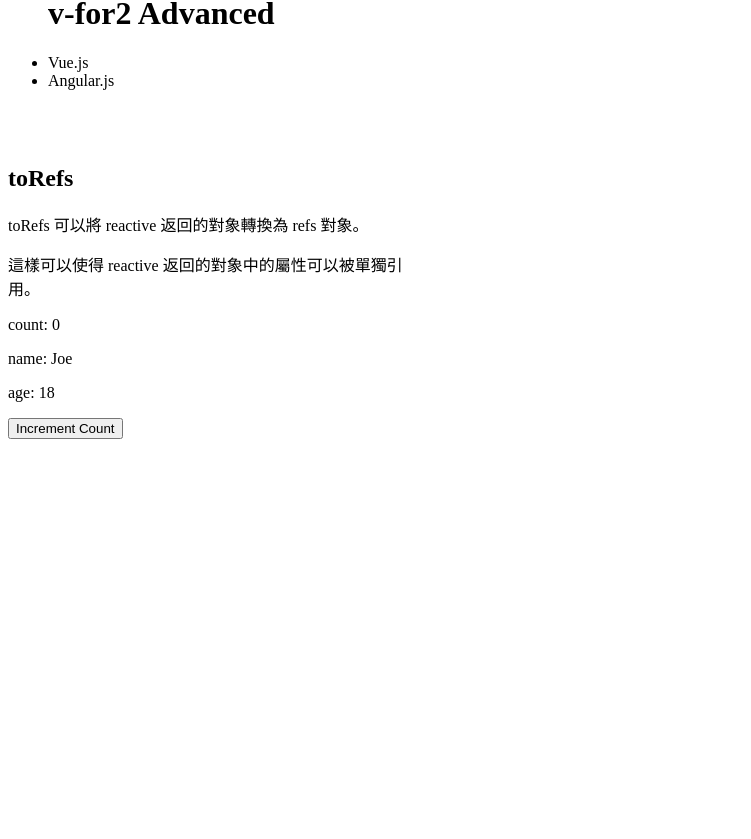
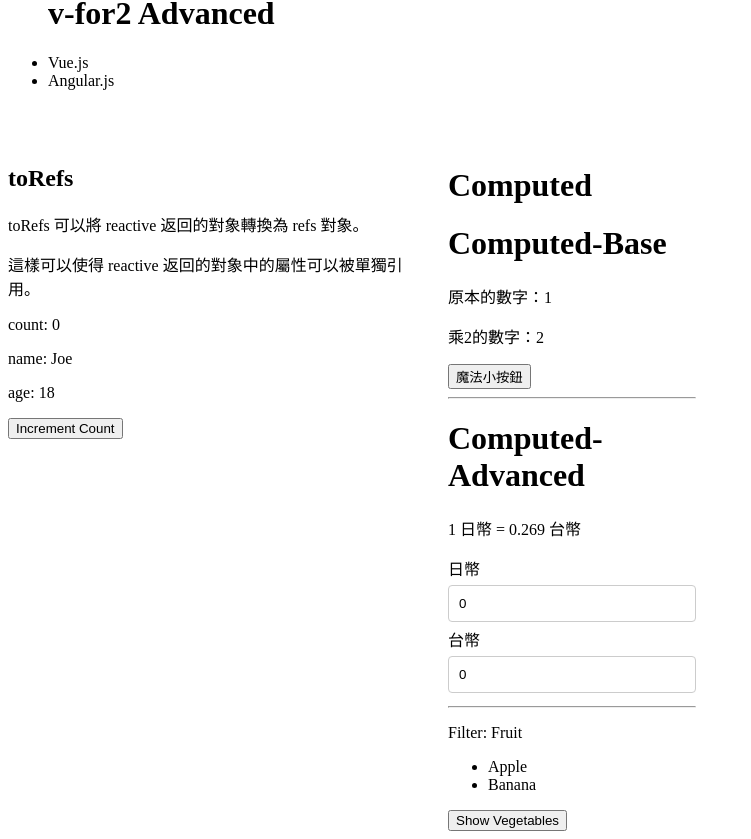
Before and after one commit to Lonck999/Vue3_Textbook, a Vue app: page / in a window 1280 px wide. Shown: the part 2128-2967 px from the top of the page, without its empty margins (0-751 px from the left). Before the commit the page ends 2575 px from the top, so only its background shows below. Built offline with nearby package versions, Linux system fonts and the light colour scheme.

Commit message:
update computed

```diff
--- a/src/App.vue
+++ b/src/App.vue
@@ -27,6 +27,9 @@
     <div>
       <ToRef />
     </div>
+    <div>
+      <Computed />
+    </div>
   </div>
 </template>
 
@@ -40,6 +43,7 @@ import VOn from "./components/06_v-on/index.vue";
 import Ref from "./components/07_ref/index.vue";
 import Reactive from "./components/08_reactive/index.vue";
 import ToRef from "./components/09_toRef_toRefs/index.vue";
+import Computed from "./components/10_computed/index.vue";
 </script>
 
 <style scoped>
--- /dev/null
+++ b/src/components/10_computed/branch/Computed-Advanced.vue
@@ -0,0 +1,26 @@
+<template>
+  <div>
+    <h1>Computed-Advanced</h1>
+    <p>1 日幣 = 0.269 台幣</p>
+    <div>日幣 <input type="text" v-model="jpy" /></div>
+    <div>台幣 <input type="text" v-model="twd" /></div>
+  </div>
+</template>
+
+<script setup>
+import { ref, computed } from "vue";
+
+const jpy = ref(0);
+
+// 定義可讀寫的計算屬性
+const twd = computed({
+  // 返回template顯示的部分
+  get() {
+    return jpy.value * 0.269;
+  },
+  // 更新template顯示的部分
+  set(newTwd) {
+    jpy.value = newTwd / 0.269;
+  },
+});
+</script>
--- /dev/null
+++ b/src/components/10_computed/branch/Computed-Base.vue
@@ -0,0 +1,22 @@
+<template>
+  <div class="">
+    <h1>Computed-Base</h1>
+    <p>原本的數字：{{ num }}</p>
+    <p>乘2的數字：{{ doubleNum }}</p>
+    <button @click="clickAdd">魔法小按鈕</button>
+  </div>
+</template>
+
+<script setup>
+import { ref, computed } from "vue";
+
+const num = ref(1);
+
+const clickAdd = () => {
+  num.value++;
+};
+
+const doubleNum = computed(() => num.value * 2);
+</script>
+
+<style scoped></style>
--- /dev/null
+++ b/src/components/10_computed/branch/Computed-Modifier.vue
@@ -0,0 +1,26 @@
+<template>
+  <div>
+    <p>Filter: {{ filter }}</p>
+    <ul>
+      <li v-for="item in filteredItems" :key="item.name">{{ item.name }}</li>
+    </ul>
+    <button @click="filter = 'Vegetable'">Show Vegetables</button>
+  </div>
+</template>
+
+<script setup>
+import { ref, reactive, computed } from "vue";
+
+const items = reactive([
+  { name: "Apple", category: "Fruit" },
+  { name: "Carrot", category: "Vegetable" },
+  { name: "Banana", category: "Fruit" },
+]);
+const filter = ref("Fruit");
+
+// 定義計算屬性
+const filteredItems = computed(() => {
+  return items.filter((item) => item.category === filter.value);
+  // 返回items過濾後，這個新的值裡面只有category等於filter的值
+});
+</script>
--- /dev/null
+++ b/src/components/10_computed/index.vue
@@ -0,0 +1,18 @@
+<template>
+  <div class="">
+    <h1>Computed</h1>
+    <Base />
+    <hr />
+    <Advanced />
+    <hr />
+    <Modifier />
+  </div>
+</template>
+
+<script setup>
+import Base from "./branch/Computed-Base.vue";
+import Advanced from "./branch/Computed-Advanced.vue";
+import Modifier from "./branch/Computed-Modifier.vue";
+</script>
+
+<style scoped></style>
```
